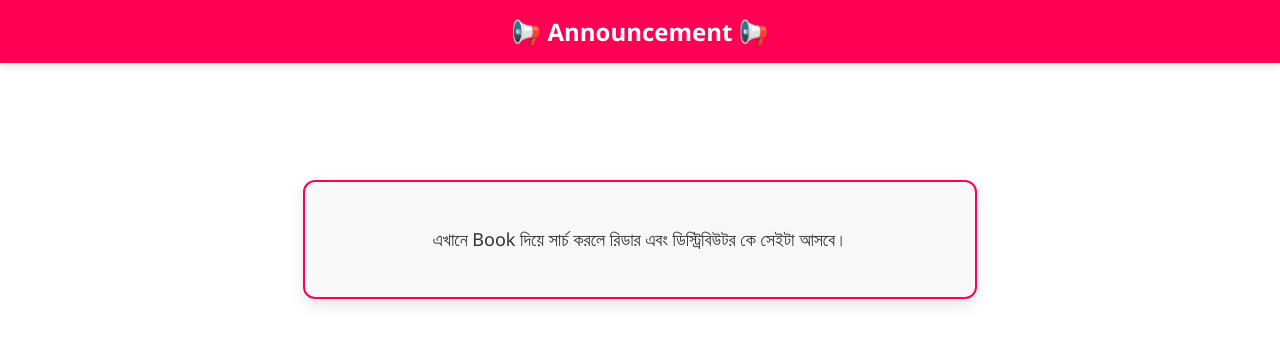
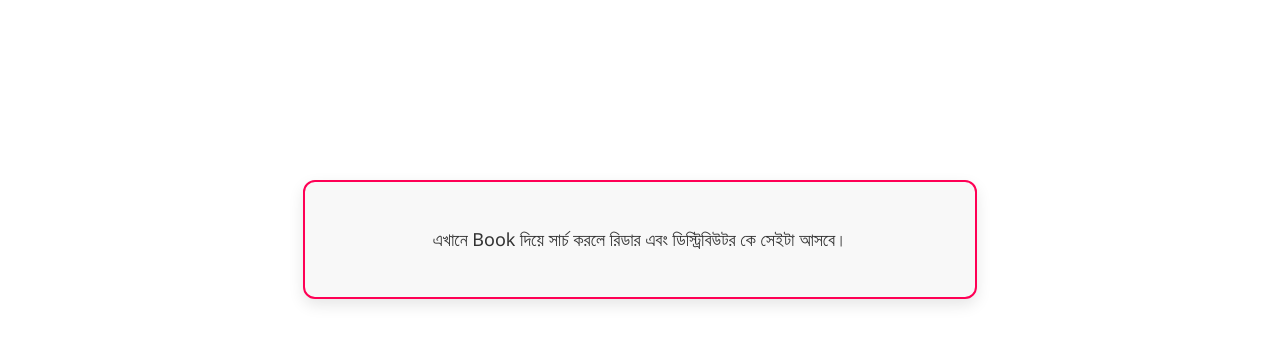
Before and after one commit to nesco177/PostpaidBook, a plain HTML site: page index.html in a window 1280 px wide. Drawn offline with Linux system fonts and the light colour scheme.

Commit message:
Update index.html

```diff
--- a/index.html
+++ b/index.html
@@ -14,33 +14,6 @@
       flex-direction: column;
       align-items: center;
       padding-top: 60px;
-    }
-
-    .marquee-container {
-      width: 100%;
-      overflow: hidden;
-      white-space: nowrap;
-      background: #ff0055;
-      padding: 15px 0;
-      position: fixed;
-      top: 0;
-      left: 0;
-      z-index: 1000;
-      box-shadow: 0 4px 6px rgba(0,0,0,0.1);
-    }
-
-    .marquee-text {
-      display: inline-block;
-      font-size: 24px;
-      font-weight: bold;
-      color: white;
-      padding-left: 100%;
-      animation: scrollText 10s linear infinite;
-    }
-
-    @keyframes scrollText {
-      0% { transform: translateX(0%); }
-      100% { transform: translateX(-100%); }
     }
 
     .announcement-box {
@@ -68,9 +41,6 @@
 </head>
 <body>
 
-  <div class="marquee-container">
-    <div class="marquee-text">📢 Announcement 📢</div>
-  </div>
 
   <div class="announcement-box">
     <p>
```
